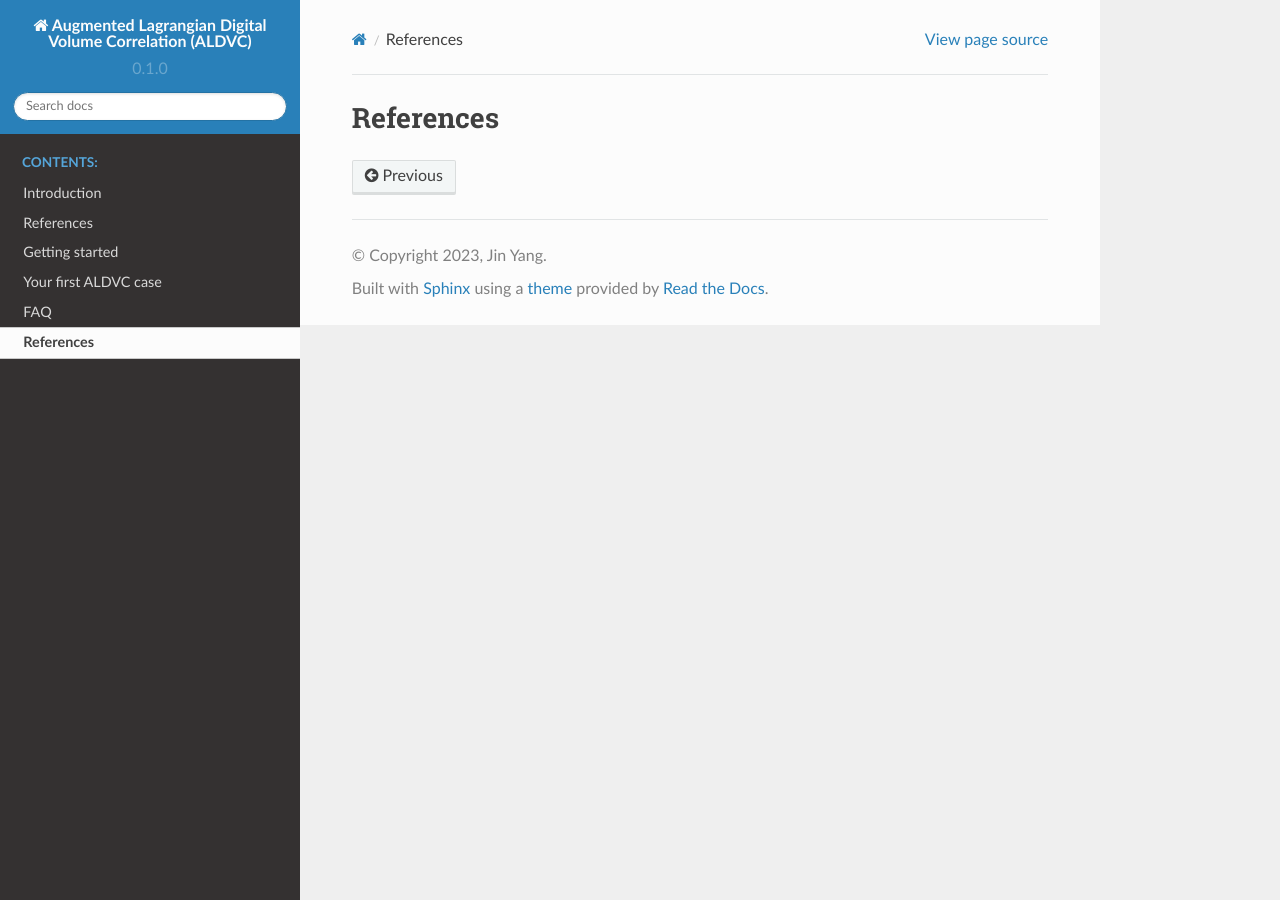
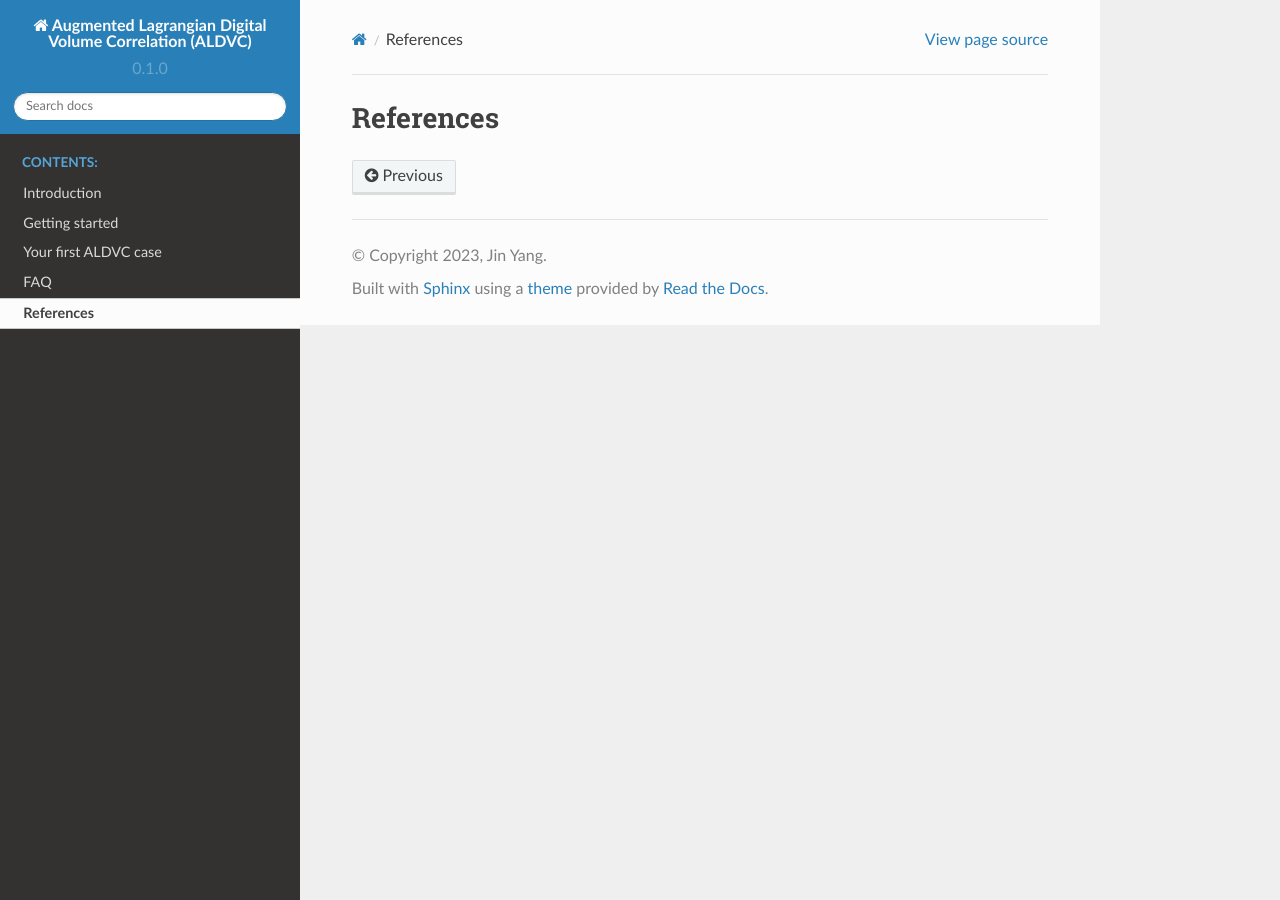
Before and after one commit to jyang526843/ALDVC_doc, a Sphinx documentation site: the page built from docs/source/pages/references.rst, in a window 1280 px wide. Built offline with Sphinx 7.4.7 and the Read the Docs theme 2.0.0, drawn with Linux system fonts in a browser that asks for light colours.

Commit message:
check reference

```diff
--- a/docs/source/pages/introduction.rst
+++ b/docs/source/pages/introduction.rst
@@ -28,6 +28,3 @@ Some advantages of our ALDVC algorithm are highlighted below:
     - [iv] Since global compatibility is enforced the user does not need to choose a specific displacement smoothing filters.
     - [v] It works well with compressed images and can include adaptive mesh refinement [6].
     - [vi] It can solve an image sequence with multiple time frames 1.
-
-
-.. include:: references.rst
--- a/docs/source/pages/references.rst
+++ b/docs/source/pages/references.rst
@@ -1,3 +1,5 @@
+.. _references:
+
 =====
 References
 =====
```
